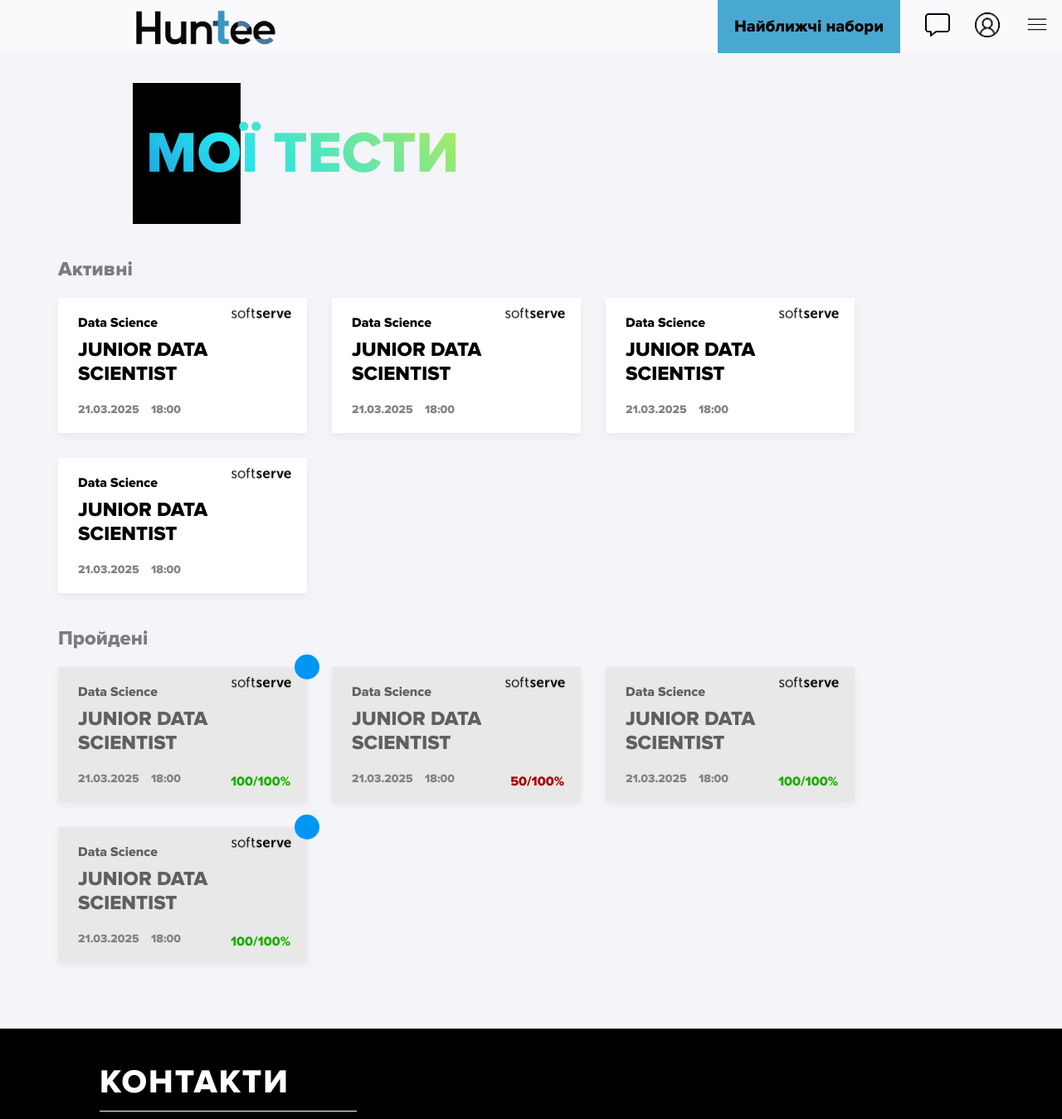
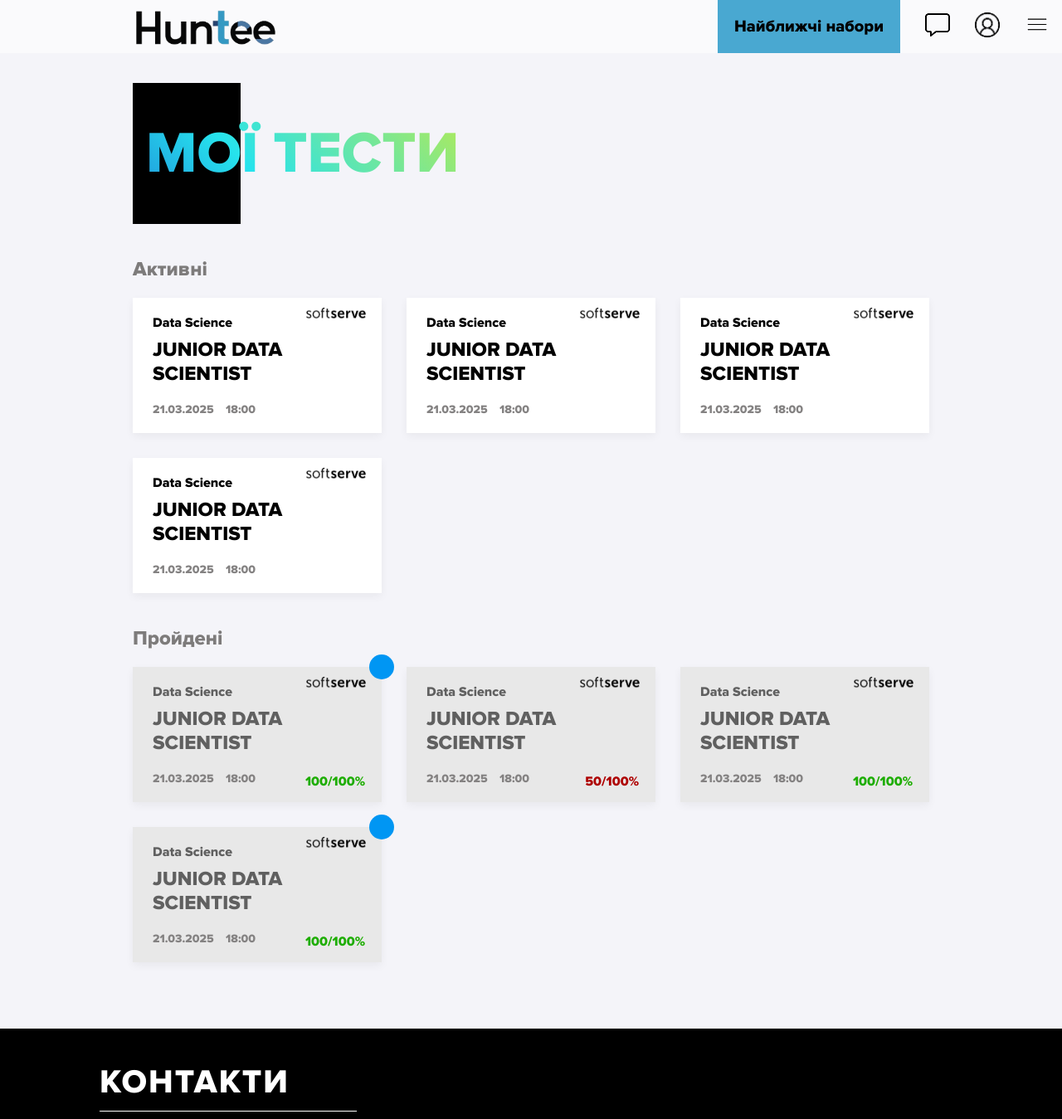
Before and after one commit to valerii-okhmak/huntee, a React (Create React App) app in the folder frontend/: page /mytests in a window 1280 px wide. Shown: the top 1349 px of the page at 83% size. Built offline with nearby package versions, Linux system fonts and the light colour scheme; a web font is replaced by a local one.

Commit message:
mytests page quickfix

```diff
--- a/frontend/src/components/my_tests/MyTests.css
+++ b/frontend/src/components/my_tests/MyTests.css
@@ -1,5 +1,5 @@
 .mytests-container {
-  margin: 40px 70px;
+  margin: 40px 0;
   padding: 0px;
   font-family: 'MyFont', sans-serif;
 }
--- a/frontend/src/components/my_tests/MyTests.js
+++ b/frontend/src/components/my_tests/MyTests.js
@@ -7,7 +7,7 @@ import logo from "../../img/softserve.png";
 const MyTests = () => {
   return (
     <div className="mytests-container">
-        <div className="activetests-container">
+        <div className="activetests-container container">
             <h2 className="tests-type-title">Активні</h2>
             <div className="activetests-list">
             <ActiveItem category={'Data Science'} logo={logo} vacancy={'JUNIOR DATA SCIENTIST'} date={'21.03.2025'} time={'18:00'}/>
@@ -16,7 +16,7 @@ const MyTests = () => {
             <ActiveItem category={'Data Science'} logo={logo} vacancy={'JUNIOR DATA SCIENTIST'} date={'21.03.2025'} time={'18:00'}/>
             </div>
         </div>
-        <div className="unactivetests-container">
+        <div className="unactivetests-container container">
             <h2 className="tests-type-title">Пройдені</h2>
             <div className="unactivetests-list">
             <UnactiveItem category={'Data Science'} logo={logo} vacancy={'JUNIOR DATA SCIENTIST'} date={'21.03.2025'} time={'18:00'} read={false} result={100}/>
```
